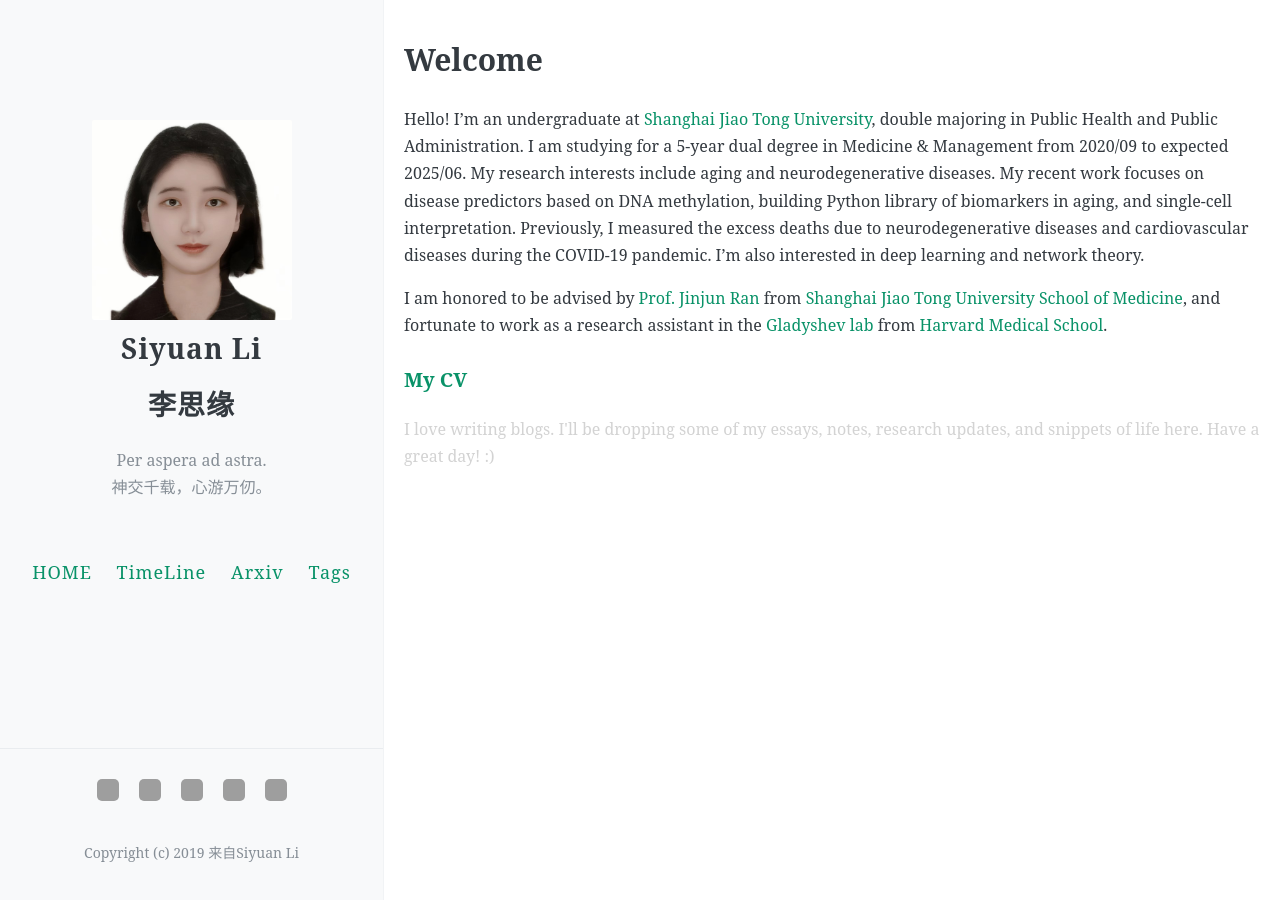
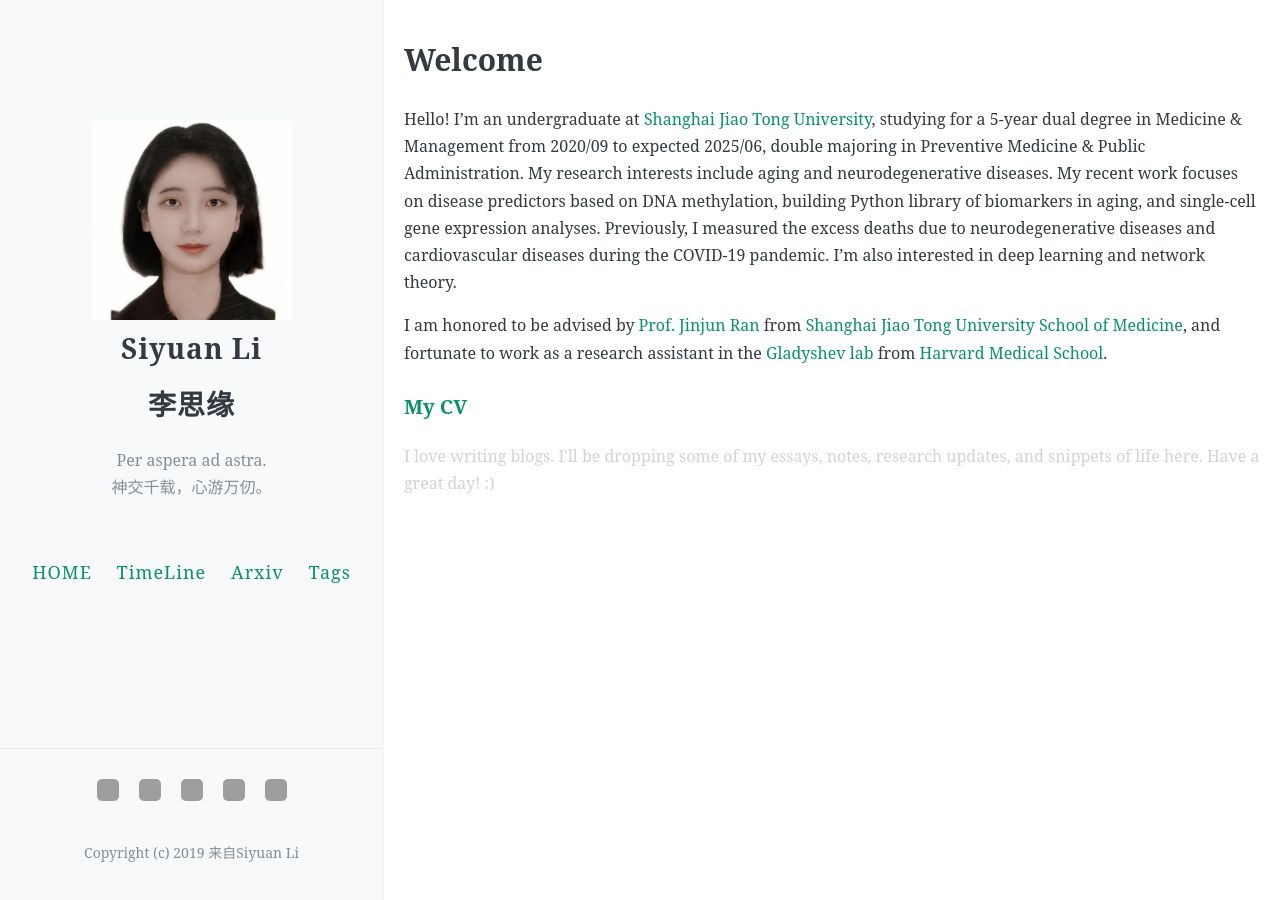
Before and after one commit to ApolloLSY/Attic, a Jekyll site: the page built from about.md, in a window 1280 px wide. Built offline with Jekyll 4.4.1, drawn with Linux system fonts in a browser that asks for light colours; comment, search, counter and statistics services are not loaded; grey boxes are pictures that could not be loaded.

Commit message:
Update about.md

```diff
--- a/about.md
+++ b/about.md
@@ -4,7 +4,7 @@ title: Welcome
 permalink: /about/
 ---
 
-Hello! I’m an undergraduate at [Shanghai Jiao Tong University](https://www.sjtu.edu.cn/), double majoring in Public Health and Public Administration. I am studying for a 5-year dual degree in Medicine & Management from 2020/09 to expected 2025/06. My research interests include aging and neurodegenerative diseases. My recent work focuses on disease predictors based on DNA methylation, building Python library of biomarkers in aging, and single-cell interpretation. Previously, I measured the excess deaths due to neurodegenerative diseases and cardiovascular diseases during the COVID-19 pandemic. I’m also interested in deep learning and network theory.
+Hello! I’m an undergraduate at [Shanghai Jiao Tong University](https://www.sjtu.edu.cn/), studying for a 5-year dual degree in Medicine & Management from 2020/09 to expected 2025/06, double majoring in Preventive Medicine & Public Administration. My research interests include aging and neurodegenerative diseases. My recent work focuses on disease predictors based on DNA methylation, building Python library of biomarkers in aging, and single-cell gene expression analyses. Previously, I measured the excess deaths due to neurodegenerative diseases and cardiovascular diseases during the COVID-19 pandemic. I’m also interested in deep learning and network theory.
 
 I am honored to be advised by [Prof. Jinjun Ran](https://scholar.google.com/citations?user=VjVQi2IAAAAJ&hl=zh-CN) from [Shanghai Jiao Tong University School of Medicine](https://www.shsmu.edu.cn/sph/index.htm), and fortunate to work as a research assistant in the [Gladyshev lab](https://gladyshevlab.bwh.harvard.edu/) from [Harvard Medical School](https://hms.harvard.edu/).
 
```
